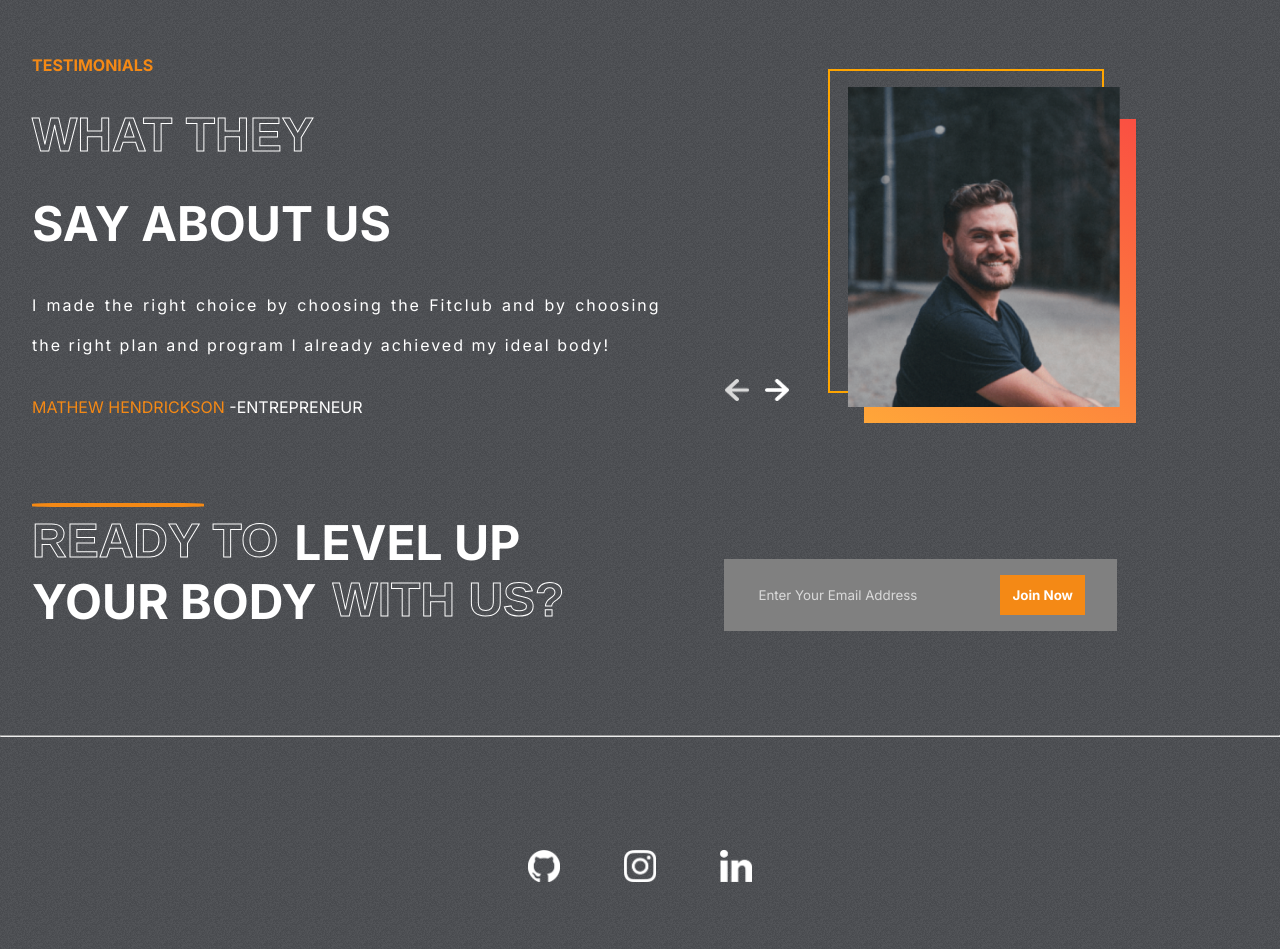
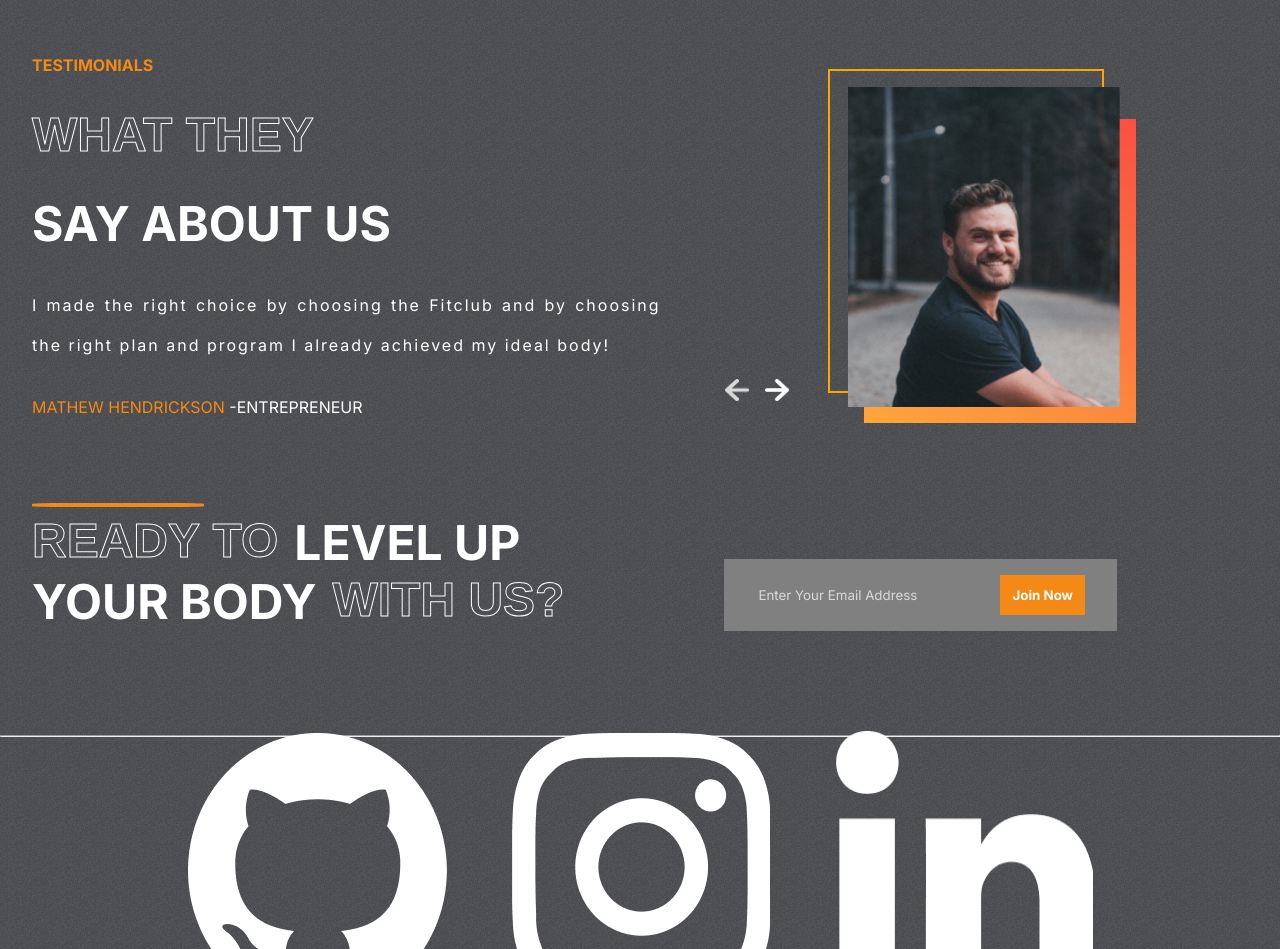
Before and after one commit to Harshu467/GYM, a React (Create React App) app: page / in a window 1280 px wide. Shown: the part 2367-3316 px from the top of the page. Built offline with nearby package versions, Linux system fonts and the light colour scheme.

Commit message:
Footer CSS updated

```diff
--- a/src/Components/Footer/Footer.css
+++ b/src/Components/Footer/Footer.css
@@ -18,7 +18,7 @@
     display: flex;
     gap: 4rem;
 }
-.social-links>img{
+.social-links>a>img{
     cursor: pointer;
     width: 2rem;
     height: 2rem;
```
